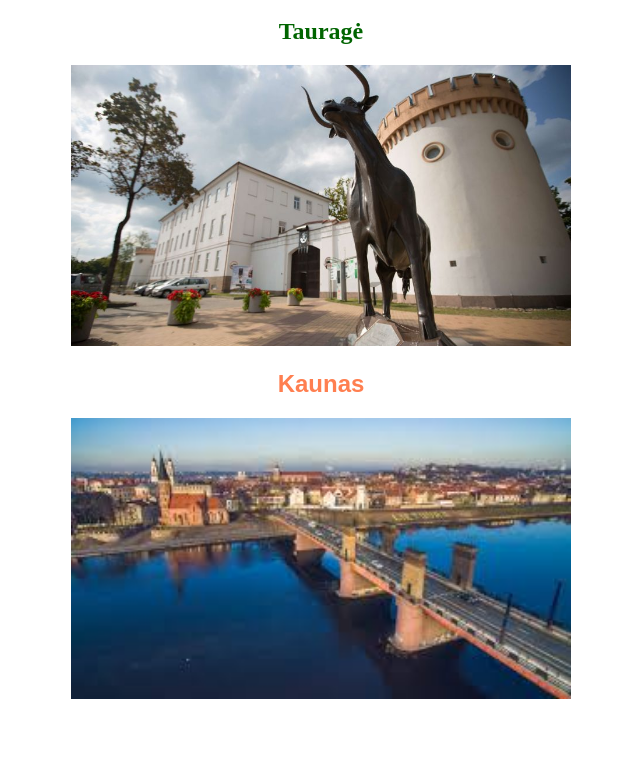
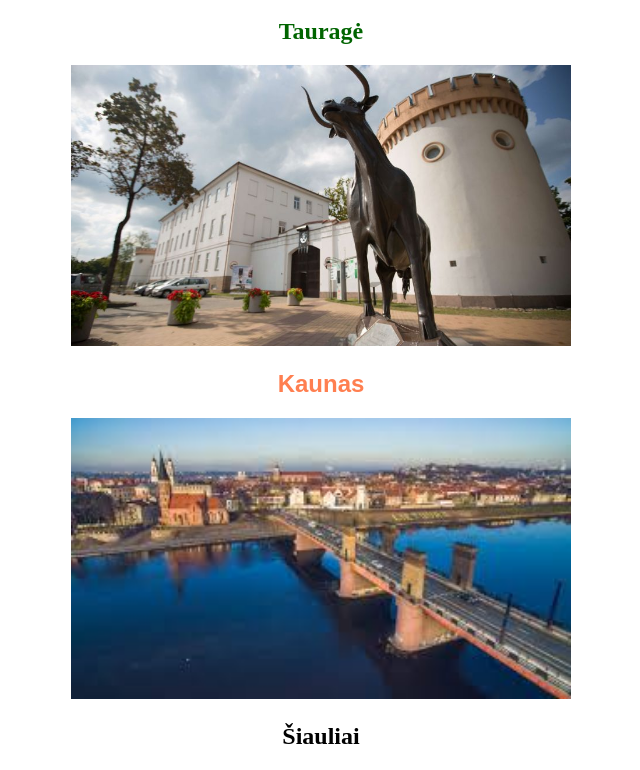
Before and after one commit to Vytissss/Lietuvos-miestai, a plain HTML site: page index.html in a window 1280 px wide. Shown: the part 467-1237 px from the top of the page, without its empty margins (319-959 px from the left). Before the commit the page ends 1178 px from the top, so only its background shows below. Drawn offline with Linux system fonts and the light colour scheme.

Commit message:
Update index.html

```diff
--- a/index.html
+++ b/index.html
@@ -25,7 +25,7 @@
     <h2 style="font-family: fantasy; color: coral;">Kaunas</h2>
     <a href="https://lt.wikipedia.org/wiki/Kaunas" target="_blank"><img src="foto/Vilnius.jpg"  alt="Kaunas" width="500;" title="Kaunas - laikinoji Lietuvos sostinė"></a>
 
-
+    <h2 style="font-family: algerian">Šiauliai</h2>
 
 </body>
 </html>
```
